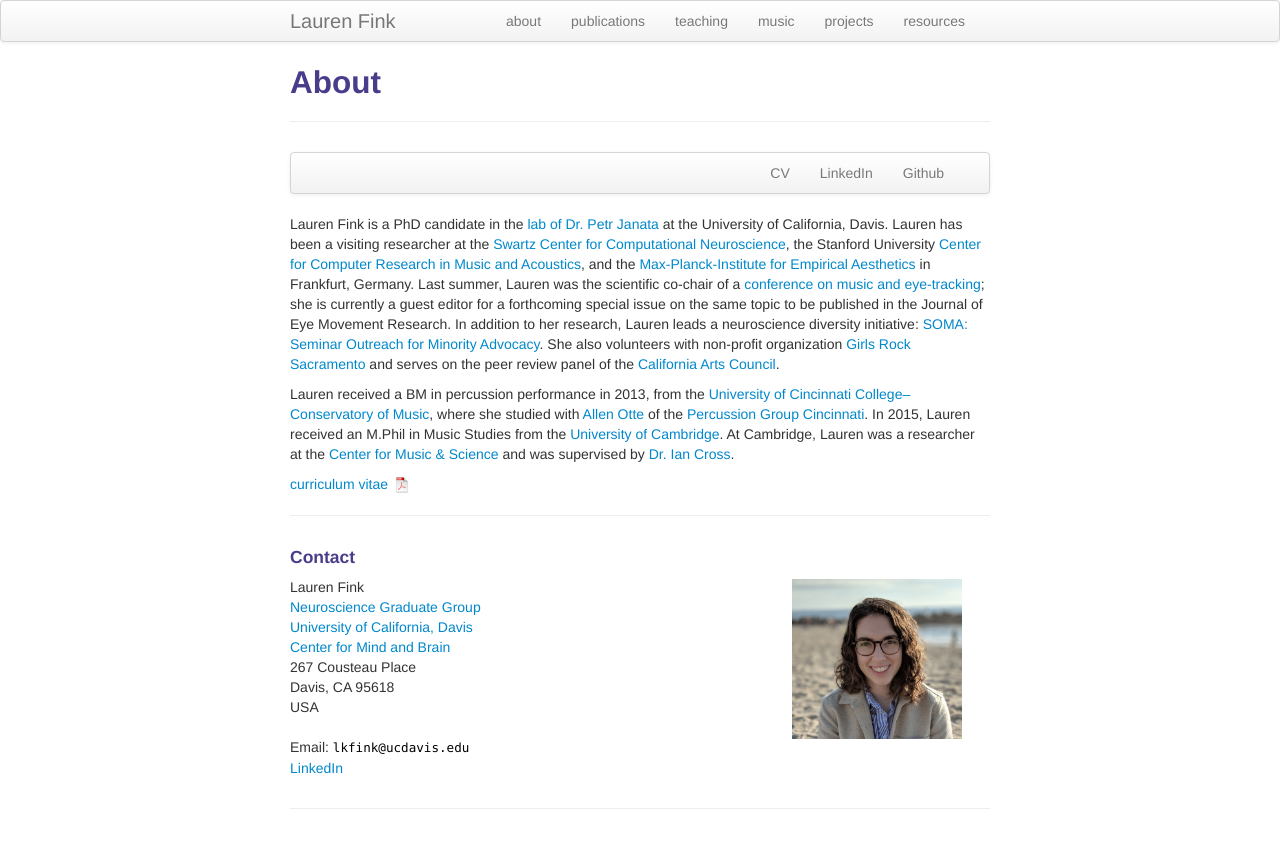
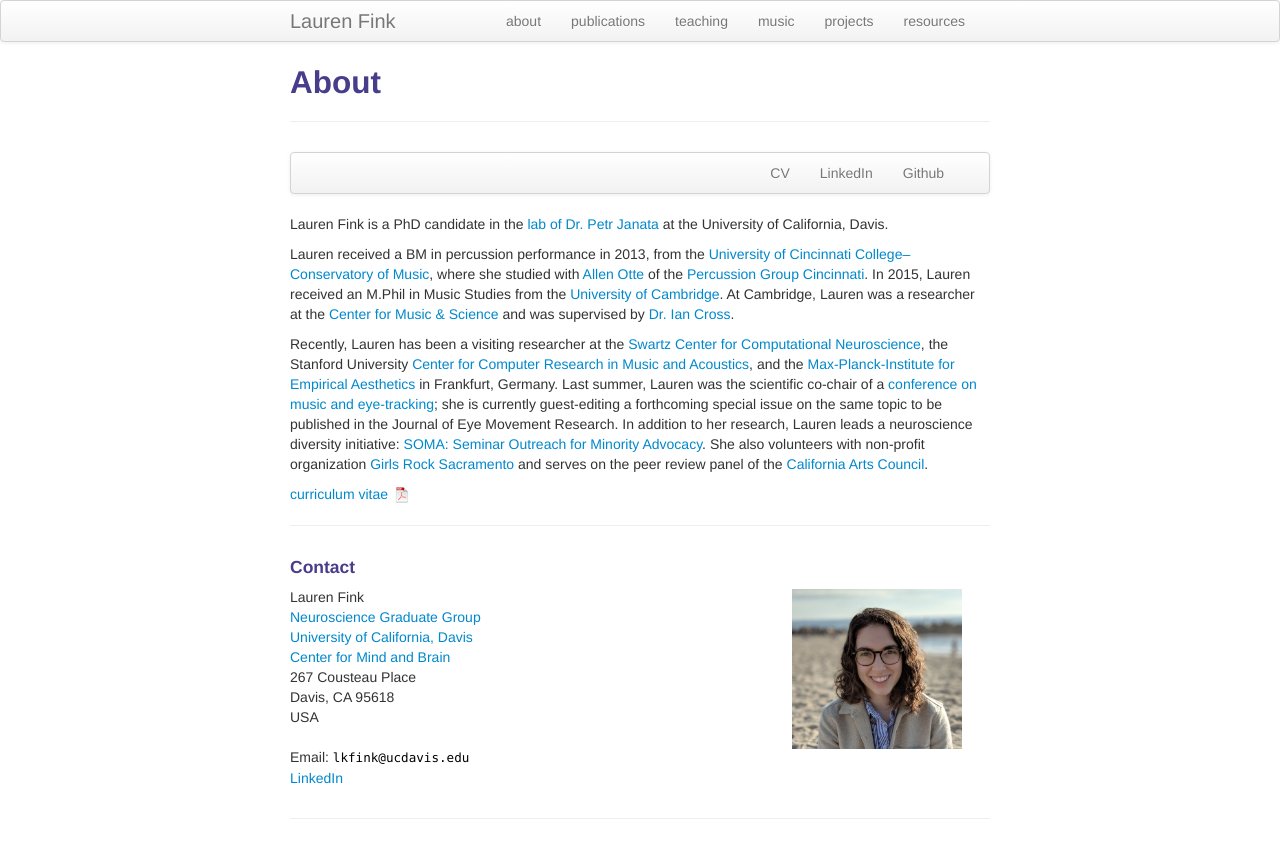
Before and after one commit to lkfink/lkfink.github.io, a Jekyll site: the page built from pages/about.md, in a window 1280 px wide. Shown: the top 858 px of the page. Built offline with Jekyll 4.4.1, drawn with Linux system fonts in a browser that asks for light colours.

Commit message:
edit bio

```diff
--- a/pages/about.md
+++ b/pages/about.md
@@ -24,11 +24,11 @@
   </div>
 </div>
 
-Lauren Fink is a PhD candidate in the [lab of Dr. Petr Janata](https://atonal.ucdavis.edu/){:target="_blank"} at the University of California, Davis. Lauren has been a visiting researcher at the [Swartz Center for Computational Neuroscience](https://sccn.ucsd.edu/){:target="_blank"}, the Stanford University [Center for Computer Research in Music and Acoustics](https://ccrma.stanford.edu/){:target="_blank"}, and the [Max-Planck-Institute for Empirical Aesthetics](https://www.aesthetics.mpg.de/institut.html) in Frankfurt, Germany. Last summer, Lauren was the scientific co-chair of a [conference on music and eye-tracking](https://www.aesthetics.mpg.de/institut/veranstaltungen/music-eye-tracking-conference-2017.html){:target="_blank"}; she is currently a guest editor for a forthcoming special issue on the same topic to be published in the Journal of Eye Movement Research. In addition to her research, Lauren leads a neuroscience diversity initiative: [SOMA: Seminar Outreach for Minority Advocacy](https://lkfink.github.io/pages/projects.html#SOMA){:target="_blank"}. She also volunteers with non-profit organization [Girls Rock Sacramento](http://www.girlsrocksacramento.com/){:target="_blank"} and serves on the peer review panel of the [California Arts Council](http://www.arts.ca.gov/){:target="_blank"}.
+Lauren Fink is a PhD candidate in the [lab of Dr. Petr Janata](https://atonal.ucdavis.edu/){:target="_blank"} at the University of California, Davis.
 
 Lauren received a BM in percussion performance in 2013, from the [University of Cincinnati College&ndash;Conservatory of Music](https://ccm.uc.edu/){:target="_blank"}, where she studied with [Allen Otte](http://ccm.uc.edu/about/directory.html?eid=otteac&thecomp=uceprof){:target="_blank"} of the [Percussion Group Cincinnati](http://www.pgcinfo.com/PGC.html){:target="_blank"}. In 2015, Lauren received an M.Phil in Music Studies from the [University of Cambridge](https://www.cam.ac.uk/){:target="_blank"}. At Cambridge, Lauren was a researcher at the [Center for Music & Science](http://cms.mus.cam.ac.uk/){:target="_blank"} and was supervised by [Dr. Ian Cross](http://www.mus.cam.ac.uk/directory/ian-cross){:target="_blank"}.
 
-
+Recently, Lauren has been a visiting researcher at the [Swartz Center for Computational Neuroscience](https://sccn.ucsd.edu/){:target="_blank"}, the Stanford University [Center for Computer Research in Music and Acoustics](https://ccrma.stanford.edu/){:target="_blank"}, and the [Max-Planck-Institute for Empirical Aesthetics](https://www.aesthetics.mpg.de/institut.html) in Frankfurt, Germany. Last summer, Lauren was the scientific co-chair of a [conference on music and eye-tracking](https://www.aesthetics.mpg.de/institut/veranstaltungen/music-eye-tracking-conference-2017.html){:target="_blank"}; she is currently guest-editing a forthcoming special issue on the same topic to be published in the Journal of Eye Movement Research. In addition to her research, Lauren leads a neuroscience diversity initiative: [SOMA: Seminar Outreach for Minority Advocacy](https://lkfink.github.io/pages/projects.html#SOMA){:target="_blank"}. She also volunteers with non-profit organization [Girls Rock Sacramento](http://www.girlsrocksacramento.com/){:target="_blank"} and serves on the peer review panel of the [California Arts Council](http://www.arts.ca.gov/){:target="_blank"}.
 
 [curriculum vitae ![CV as pdf](icons16/pdf-icon.png)]({{ BASE_PATH }}/assets/fink_cv.pdf){:target="_blank"}
 
```
